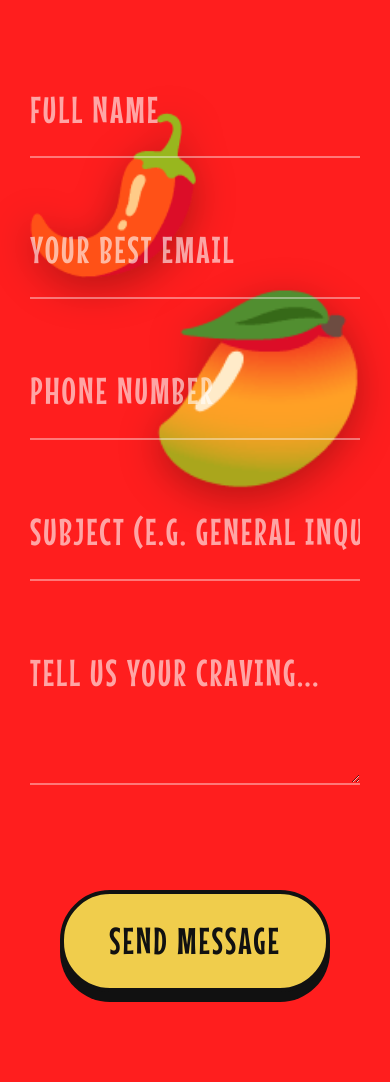
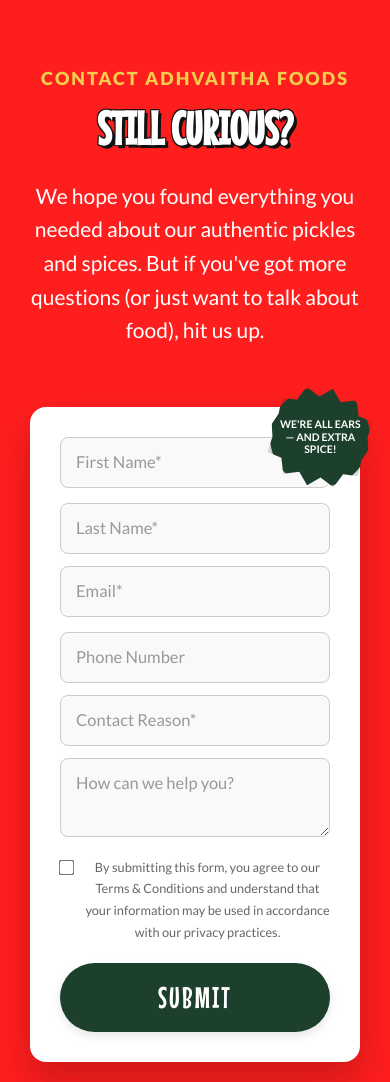
Before and after one commit to nexlifly-2820/adhvaithafoods_website, a Next.js app: page /contact in a window 390 px wide. Shown: the part 434-1516 px from the top of the page. Built offline with nearby package versions, Linux system fonts and the light colour scheme; a web font is replaced by a local one.

Commit message:
feat: create contact page with responsive form and reveal animations

```diff
--- a/app/contact/page.js
+++ b/app/contact/page.js
@@ -41,12 +41,12 @@
         const X = 600 - p;
 
         // Complex polygon that reveals the image from bottom-right to top-left!
-        mainSticker.style.clipPath = `polygon(2000px 2000px, -1000px 2000px, -1000px ${X+1000}px, ${X+1000}px -1000px, 2000px -1000px)`;
+        mainSticker.style.clipPath = `polygon(2000px 2000px, -1000px 2000px, -1000px ${X + 1000}px, ${X + 1000}px -1000px, 2000px -1000px)`;
 
         // The cylinder rolls diagonally across the image!
         cylinder.style.width = '800px'; // wide enough to cover the whole diagonal
-        cylinder.style.left = `${X/2}px`;
-        cylinder.style.top = `${X/2}px`;
+        cylinder.style.left = `${X / 2}px`;
+        cylinder.style.top = `${X / 2}px`;
         cylinder.style.transform = 'translate(-50%, -50%) rotate(-45deg)';
 
         // Hide the cylinder when it is fully folded or fully unrolled
@@ -122,6 +122,28 @@
           color: rgba(255, 255, 255, 0.6);
         }
 
+        /* Crav Input Boxed (New Style) */
+        .crav-input-boxed {
+          background: #f9f9f9;
+          border: 1px solid #ccc;
+          border-radius: 8px;
+          color: #333;
+          font-size: 1.1rem;
+          padding: 0.7rem 1rem;
+          width: 100%;
+          outline: none;
+          transition: all 0.3s ease;
+          font-family: inherit;
+        }
+        .crav-input-boxed:focus {
+          border-color: #1c402c;
+          background: #fff;
+          box-shadow: 0 0 0 3px rgba(28, 64, 44, 0.1);
+        }
+        .crav-input-boxed::placeholder {
+          color: #999;
+        }
+
         /* Reveal Animation */
         .reveal { opacity: 0; transform: translateY(60px); transition: all 0.8s cubic-bezier(0.34, 1.56, 0.64, 1); }
         .reveal.visible { opacity: 1; transform: translateY(0); }
@@ -137,30 +159,17 @@
           textAlign: 'center', padding: '12rem 2rem 15rem',
         }}>
 
-          {/* Floating Illustrations */}
-          <div style={{
-            position: 'absolute', left: '5%', top: '30%', fontSize: '10rem',
-            animation: 'floatLeft 4s infinite ease-in-out', zIndex: 0,
-            filter: 'drop-shadow(0 10px 20px rgba(0,0,0,0.3))'
-          }}>
-            🌶️
-          </div>
-          <div style={{
-            position: 'absolute', right: '5%', top: '40%', fontSize: '12rem',
-            animation: 'floatRight 5s infinite ease-in-out', zIndex: 0,
-            filter: 'drop-shadow(0 10px 20px rgba(0,0,0,0.3))'
-          }}>
-            🥭
-          </div>
 
-          <div style={{ position: 'relative', zIndex: 1, maxWidth: '900px', width: '100%' }} className="reveal">
 
-            {/* Say Hello Badge */}
+          <div style={{ position: 'relative', zIndex: 1, maxWidth: '1200px', width: '100%' }} className="reveal">
+
+            {/* Say Hello Badge (Restored) */}
             <div style={{
               display: 'inline-block', background: '#FFF', color: '#FF1E1E',
               padding: '0.5rem 2rem', borderRadius: '50px',
               transform: 'rotate(-5deg)', marginBottom: '3rem',
-              boxShadow: '0 10px 20px rgba(0,0,0,0.2)'
+              boxShadow: '0 10px 20px rgba(0,0,0,0.2)',
+              marginLeft: 'auto', marginRight: 'auto', textAlign: 'center'
             }}>
               <span className="font-mouse" style={{ fontSize: '3rem', letterSpacing: '2px' }}>SAY HELLO</span>
             </div>
@@ -176,92 +185,140 @@
               GOT A CRAVING?<br />LET'S TALK
             </h1>
 
-            {/* The Form */}
+            {/* The Form Section */}
+            <div className="contact-hero-grid" style={{ display: 'grid', gap: '4rem', alignItems: 'center', textAlign: 'left', marginTop: '4rem' }}>
+
+              {/* Left Column */}
+              <div>
+                <p style={{ color: '#F0CD4C', fontWeight: '800', fontSize: '1.2rem', letterSpacing: '2px', marginBottom: '1rem', textTransform: 'uppercase' }}>CONTACT ADHVAITHA FOODS</p>
+                <h2 className="font-mouse contact-hero-subtitle" style={{
+                  fontSize: 'clamp(4rem, 8vw, 6rem)',
+                  color: '#FFF',
+                  lineHeight: 0.85,
+                  textTransform: 'uppercase',
+                  textShadow: '3px 3px 0 #111, -1px -1px 0 #111, 1px -1px 0 #111, -1px 1px 0 #111, 1px 1px 0 #111',
+                  marginBottom: '2rem'
+                }}>
+                  STILL CURIOUS?
+                </h2>
+                <p style={{ color: '#FFF', fontSize: '1.4rem', lineHeight: '1.6', maxWidth: '500px', fontWeight: '500' }}>
+                  We hope you found everything you needed about our authentic pickles and spices. But if you've got more questions (or just want to talk about food), hit us up.
+                </p>
+              </div>
+
+              {/* Right Column - Form Card */}
+              <div style={{ position: 'relative', background: '#FFF', borderRadius: '16px', padding: '2rem', boxShadow: '0 20px 40px rgba(0,0,0,0.2)' }}>
+
+                {/* Jagged Badge */}
+                <div className="contact-badge" style={{
+                  position: 'absolute', top: '-40px', right: '-30px',
+                  background: '#1c402c', color: '#FFF',
+                  width: '140px', height: '140px',
+                  display: 'flex', alignItems: 'center', justifyContent: 'center',
+                  textAlign: 'center', borderRadius: '50%',
+                  fontWeight: 'bold', fontSize: '0.9rem', lineHeight: 1.2,
+                  boxShadow: '0 5px 15px rgba(0,0,0,0.3)',
+                  clipPath: 'polygon(50% 0%, 61% 11%, 76% 5%, 82% 20%, 97% 22%, 96% 38%, 100% 50%, 96% 62%, 97% 78%, 82% 80%, 76% 95%, 61% 89%, 50% 100%, 39% 89%, 24% 95%, 18% 80%, 3% 78%, 4% 62%, 0% 50%, 4% 38%, 3% 22%, 18% 20%, 24% 5%, 39% 11%)',
+                  transform: 'rotate(15deg)', padding: '1rem', zIndex: 10
+                }}>
+                  <span style={{ transform: 'rotate(-15deg)', display: 'block' }}>WE'RE ALL EARS<br/>— AND EXTRA<br/>SPICE!</span>
+                </div>
+
                 {!submitted ? (
-              <form onSubmit={handleSubmit} style={{ display: 'flex', flexDirection: 'column', gap: '3rem', marginTop: '4rem', background: 'transparent' }}>
+                  <form onSubmit={handleSubmit} style={{ display: 'flex', flexDirection: 'column', gap: '0.8rem' }}>
+                    <div style={{ display: 'grid', gridTemplateColumns: 'repeat(auto-fit, minmax(150px, 1fr))', gap: '1rem' }}>
+                      <input
+                        type="text"
+                        placeholder="First Name*"
+                        required
+                        className="crav-input-boxed"
+                        value={form.name}
+                        onChange={e => setForm({ ...form, name: e.target.value })}
+                      />
+                      <input
+                        type="text"
+                        placeholder="Last Name*"
+                        className="crav-input-boxed"
+                      />
+                    </div>
+                    <div style={{ display: 'grid', gridTemplateColumns: 'repeat(auto-fit, minmax(150px, 1fr))', gap: '1rem' }}>
+                      <input
+                        type="email"
+                        placeholder="Email*"
+                        required
+                        className="crav-input-boxed"
+                        value={form.email}
+                        onChange={e => setForm({ ...form, email: e.target.value })}
+                      />
+                      <input
+                        type="tel"
+                        placeholder="Phone Number"
+                        className="crav-input-boxed"
+                        value={form.phone}
+                        onChange={e => setForm({ ...form, phone: e.target.value })}
+                      />
+                    </div>
 
                     <input
                       type="text"
-                  className="crav-input"
-                  placeholder="FULL NAME"
+                      placeholder="Contact Reason*"
                       required
-                  value={form.name}
-                  onChange={e => setForm({ ...form, name: e.target.value })}
-                />
-
-                <input
-                  type="email"
-                  className="crav-input"
-                  placeholder="YOUR BEST EMAIL"
-                  required
-                  value={form.email}
-                  onChange={e => setForm({ ...form, email: e.target.value })}
-                />
-
-                <input
-                  type="tel"
-                  className="crav-input"
-                  placeholder="PHONE NUMBER"
-                  value={form.phone}
-                  onChange={e => setForm({ ...form, phone: e.target.value })}
-                />
-
-                <input
-                  type="text"
-                  className="crav-input"
-                  placeholder="SUBJECT (E.G. GENERAL INQUIRY)"
+                      className="crav-input-boxed"
                       value={form.subject}
                       onChange={e => setForm({ ...form, subject: e.target.value })}
                     />
 
                     <textarea
-                  className="crav-input"
-                  placeholder="TELL US YOUR CRAVING..."
+                      placeholder="How can we help you?"
                       rows={2}
                       required
-                  style={{ resize: 'vertical', minHeight: '80px' }}
+                      className="crav-input-boxed"
+                      style={{ resize: 'vertical', minHeight: '60px' }}
                       value={form.message}
                       onChange={e => setForm({ ...form, message: e.target.value })}
                     />
 
-                {/* Submit Button */}
-                <div style={{ textAlign: 'center', marginTop: '4rem' }}>
+                    <div style={{ display: 'flex', alignItems: 'flex-start', gap: '0.8rem', fontSize: '0.85rem', color: '#666', marginTop: '0.5rem' }}>
+                      <input type="checkbox" required style={{ marginTop: '0.3rem', transform: 'scale(1.2)' }} />
+                      <label>By submitting this form, you agree to our Terms & Conditions and understand that your information may be used in accordance with our privacy practices.</label>
+                    </div>
+
                       <button
                       type="submit"
-                    className="font-mouse contact-submit-btn"
+                      className="font-mouse contact-submit-btn-boxed"
                       style={{
-                      background: '#F0CD4C', color: '#111',
-                      fontSize: '3.5rem', letterSpacing: '2px',
-                      padding: '1.5rem 8rem', borderRadius: '50px', border: '4px solid #111',
-                      cursor: 'pointer', boxShadow: '0 10px 0 #111',
-                      transition: 'transform 0.1s ease, box-shadow 0.1s ease'
+                        background: '#1c402c', color: '#FFF',
+                        fontSize: '2rem', letterSpacing: '2px',
+                        padding: '0.6rem', borderRadius: '50px', border: 'none',
+                        cursor: 'pointer', marginTop: '0.5rem', width: '100%',
+                        transition: 'opacity 0.2s ease',
+                        boxShadow: '0 4px 10px rgba(0,0,0,0.1)'
                       }}
-                    onMouseDown={e => { e.currentTarget.style.transform = 'translateY(5px)'; e.currentTarget.style.boxShadow = '0 5px 0 #111'; }}
-                    onMouseUp={e => { e.currentTarget.style.transform = 'translateY(0)'; e.currentTarget.style.boxShadow = '0 10px 0 #111'; }}
-                    onMouseLeave={e => { e.currentTarget.style.transform = 'translateY(0)'; e.currentTarget.style.boxShadow = '0 10px 0 #111'; }}
+                      onMouseOver={e => e.currentTarget.style.opacity = '0.9'}
+                      onMouseOut={e => e.currentTarget.style.opacity = '1'}
                     >
-                    SEND MESSAGE
+                      SUBMIT
                     </button>
-                </div>
-
                   </form>
                 ) : (
-              <div style={{ textAlign: 'center', padding: '6rem 2rem' }}>
-                <h2 className="font-mouse" style={{ fontSize: '6rem', color: '#FFF', marginBottom: '1rem', textShadow: '3px 3px 0 #111' }}>BOOM! SENT!</h2>
-                <p className="font-mouse" style={{ fontSize: '3rem', color: '#F0CD4C', letterSpacing: '1px' }}>WE WILL GET BACK TO YOU SOON.</p>
+                  <div style={{ textAlign: 'center', padding: '4rem 1rem' }}>
+                    <h2 className="font-mouse" style={{ fontSize: '5rem', color: '#1c402c', marginBottom: '1rem' }}>BOOM! SENT!</h2>
+                    <p style={{ fontSize: '1.2rem', color: '#555', marginBottom: '2rem' }}>We will get back to you shortly.</p>
                     <button
                       onClick={() => { setSubmitted(false); setForm({ name: '', email: '', phone: '', subject: '', message: '' }); }}
                       className="font-mouse"
                       style={{
-                    background: '#FFF', color: '#111', border: '4px solid #111',
-                    fontSize: '2.5rem', padding: '1rem 4rem', borderRadius: '50px',
-                    cursor: 'pointer', marginTop: '4rem', boxShadow: '0 8px 0 #111'
+                        background: '#1c402c', color: '#FFF', border: 'none',
+                        fontSize: '2rem', padding: '0.8rem 3rem', borderRadius: '50px',
+                        cursor: 'pointer', boxShadow: '0 4px 10px rgba(0,0,0,0.1)'
                       }}
                     >
                       SEND ANOTHER
                     </button>
                   </div>
                 )}
+              </div>
+            </div>
           </div>
         </section>
 
@@ -340,7 +397,7 @@
             </div>
 
             {/* Contact Info Grid */}
-            <div style={{ display: 'grid', gridTemplateColumns: 'repeat(auto-fit, minmax(250px, 1fr))', gap: '4rem', marginTop: '8rem' }}>
+            <div className="contact-grid">
 
               {[
                 { icon: <MapPin size={48} color="#FF1E1E" />, title: 'OUR KITCHEN', text: 'Adhvaitha Foods, North East Colony\nDeshmukhi, Yadadri Bhuvanagiri 508284' },
@@ -390,7 +447,44 @@
         </section>
 
         <style>{`
+          .contact-grid {
+            display: grid;
+            grid-template-columns: repeat(4, 1fr);
+            gap: 2rem;
+            margin-top: 8rem;
+          }
+          @media (max-width: 1100px) {
+            .contact-grid {
+              grid-template-columns: repeat(2, 1fr);
+              gap: 3rem;
+            }
+          }
+          @media (max-width: 600px) {
+            .contact-grid {
+              grid-template-columns: 1fr;
+              gap: 4rem;
+            }
+          }
+          .contact-hero-grid {
+            grid-template-columns: 1fr 1fr;
+            gap: 4rem !important;
+          }
           @media (max-width: 900px) {
+            .contact-hero-grid {
+              grid-template-columns: 1fr;
+              text-align: center !important;
+            }
+            .contact-badge {
+              right: -10px !important;
+              top: -20px !important;
+              width: 100px !important;
+              height: 100px !important;
+              font-size: 0.7rem !important;
+              padding: 0.5rem !important;
+            }
+            .contact-hero-subtitle {
+              font-size: clamp(3rem, 12vw, 5rem) !important;
+            }
             .contact-hero-title {
               line-height: 1 !important;
               font-size: clamp(4rem, 12vw, 6rem) !important;
```
Lines whose indentation alone changed are shown as unchanged.
